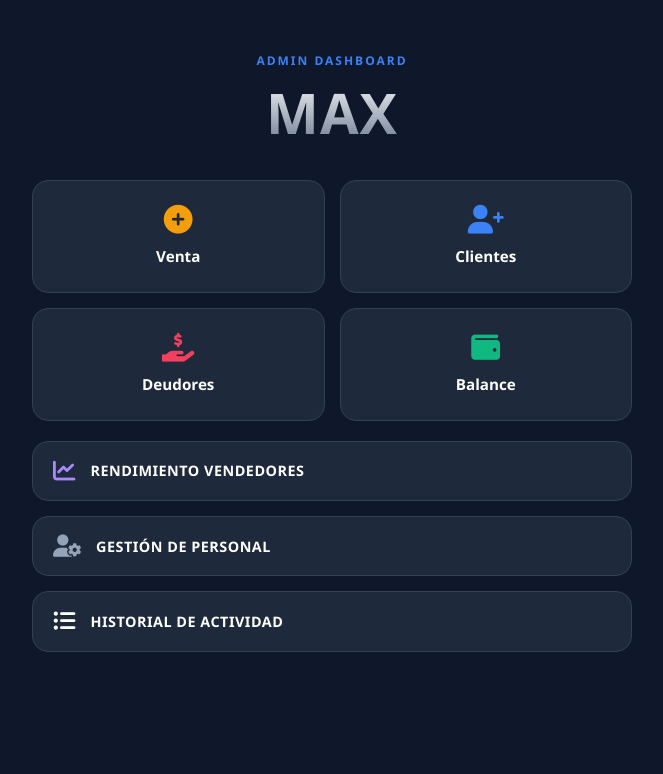
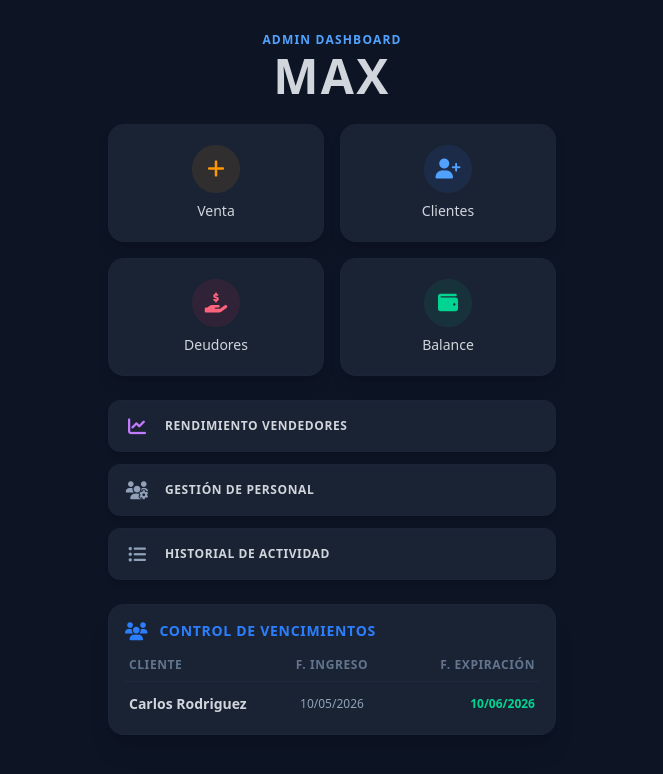
Before and after one commit to enzotoledo1425-lang/gestion-ventas-max, a plain HTML site: page index.html in a window 1280 px wide. Shown: the whole page, without its empty margins (308-971 px from the left). Drawn offline with nearby package versions, Linux system fonts and the light colour scheme.

Commit message:
Update index.html

```diff
--- a/index.html
+++ b/index.html
@@ -3,154 +3,96 @@
 <head>
     <meta charset="UTF-8">
     <meta name="viewport" content="width=device-width, initial-scale=1.0">
-    <title>ADMIN DASHBOARD MAX</title>
-    <link rel="stylesheet" href="https://cdnjs.cloudflare.com/ajax/libs/font-awesome/6.0.0/css/all.min.css">
+    <title>MAX Admin Dashboard</title>
+    <script src="https://cdn.jsdelivr.net/npm/@tailwindcss/browser@4"></script>
+    <link rel="stylesheet" href="https://cdnjs.cloudflare.com/ajax/libs/font-awesome/6.4.0/css/all.min.css">
     <style>
-        :root {
-            --bg-principal: #0f172a;
-            --bg-tarjeta: #1e293b;
-            --texto-titulos: #ffffff;
-            --texto-secundario: #94a3b8;
-            --verde-exito: #10b981;
-            --rojo: #f43f5e;
-            --azul: #3b82f6;
-            --borde: #334155;
+        body {
+            background-color: #0d1424; /* Azul oscuro de fondo */
+            font-family: system-ui, -apple-system, BlinkMacSystemFont, 'Segoe UI', Roboto, Oxygen, Ubuntu, Cantarell, sans-serif;
         }
-
-        body {
-            font-family: 'Segoe UI', Roboto, Helvetica, Arial, sans-serif;
-            background-color: var(--bg-principal);
-            color: var(--texto-titulos);
-            margin: 0;
-            padding: 20px;
-            display: flex;
-            justify-content: center;
-        }
-
-        .contenedor {
-            width: 100%;
-            max-width: 600px;
-        }
-
-        header {
-            text-align: center;
-            margin-bottom: 30px;
-            padding-top: 20px;
-        }
-
-        header p {
-            color: var(--azul);
-            font-weight: 700;
-            letter-spacing: 2px;
-            text-transform: uppercase;
-            font-size: 0.75rem;
-            margin-bottom: 5px;
-        }
-
-        h1 {
-            font-size: 3.5rem;
-            margin: 0;
-            font-weight: 900;
-            background: linear-gradient(to bottom, #fff, #64748b);
-            -webkit-background-clip: text;
-            -webkit-text-fill-color: transparent;
-            letter-spacing: 1px;
-        }
-
-        /* Cuadrícula de Botones Principales */
-        .grid-botones {
-            display: grid;
-            grid-template-columns: 1fr 1fr;
-            gap: 15px;
-            margin-bottom: 20px;
-        }
-
-        .btn-cuadrado {
-            background: var(--bg-tarjeta);
-            border: 1px solid var(--borde);
-            border-radius: 16px;
-            padding: 25px 15px;
-            text-align: center;
-            cursor: pointer;
-        }
-
-        .btn-cuadrado i {
-            font-size: 1.8rem;
-            margin-bottom: 10px;
-            display: block;
-        }
-
-        .btn-cuadrado span {
-            font-weight: 600;
-            font-size: 0.95rem;
-        }
-
-        /* Botones Anchos de Lista */
-        .btn-ancho {
-            background: var(--bg-tarjeta);
-            border: 1px solid var(--borde);
-            border-radius: 16px;
-            padding: 18px 20px;
-            margin-bottom: 15px;
-            display: flex;
-            align-items: center;
-            gap: 15px;
-            cursor: pointer;
-        }
-
-        .btn-ancho i {
-            font-size: 1.4rem;
-        }
-
-        .btn-ancho span {
-            font-weight: 600;
-            font-size: 0.9rem;
-            text-transform: uppercase;
-            letter-spacing: 0.5px;
+        .bg-card {
+            background-color: #1a2333; /* Fondo de las tarjetas y botones */
         }
     </style>
 </head>
-<body>
+<body class="text-gray-200 min-h-screen p-4 flex flex-col justify-between select-none">
 
-    <div class="contenedor">
-        <header>
-            <p>Admin Dashboard</p>
-            <h1>MAX</h1>
-        </header>
+    <div class="w-full max-w-md mx-auto space-y-6">
 
-        <div class="grid-botones">
-            <div class="btn-cuadrado">
-                <i class="fas fa-plus-circle" style="color: #f59e0b;"></i>
-                <span>Venta</span>
+        <div class="text-center mt-4">
+            <h2 class="text-xs font-semibold tracking-widest text-blue-400 uppercase">Admin Dashboard</h2>
+            <h1 class="text-5xl font-black tracking-wider text-gray-300 mt-1">MAX</h1>
+        </div>
+
+        <div class="grid grid-cols-2 gap-4">
+            <button class="bg-card active:scale-95 transition-transform p-5 rounded-2xl flex flex-col items-center justify-center gap-2 border border-slate-800/50 shadow-lg">
+                <div class="w-12 h-12 rounded-full bg-amber-500/10 flex items-center justify-center text-amber-500 text-xl">
+                    <i class="fa-solid fa-plus"></i>
+                </div>
+                <span class="font-medium text-sm text-gray-300">Venta</span>
+            </button>
+
+            <button class="bg-card active:scale-95 transition-transform p-5 rounded-2xl flex flex-col items-center justify-center gap-2 border border-slate-800/50 shadow-lg">
+                <div class="w-12 h-12 rounded-full bg-blue-500/10 flex items-center justify-center text-blue-400 text-xl">
+                    <i class="fa-solid fa-user-plus"></i>
+                </div>
+                <span class="font-medium text-sm text-gray-300">Clientes</span>
+            </button>
+
+            <button class="bg-card active:scale-95 transition-transform p-5 rounded-2xl flex flex-col items-center justify-center gap-2 border border-slate-800/50 shadow-lg">
+                <div class="w-12 h-12 rounded-full bg-rose-500/10 flex items-center justify-center text-rose-400 text-xl">
+                    <i class="fa-solid fa-hand-holding-dollar"></i>
+                </div>
+                <span class="font-medium text-sm text-gray-300">Deudores</span>
+            </button>
+
+            <button class="bg-card active:scale-95 transition-transform p-5 rounded-2xl flex flex-col items-center justify-center gap-2 border border-slate-800/50 shadow-lg">
+                <div class="w-12 h-12 rounded-full bg-emerald-500/10 flex items-center justify-center text-emerald-400 text-xl">
+                    <i class="fa-solid fa-wallet"></i>
+                </div>
+                <span class="font-medium text-sm text-gray-300">Balance</span>
+            </button>
+        </div>
+
+        <div class="space-y-3">
+            <button class="w-full bg-card active:scale-98 transition-transform px-4 py-4 rounded-xl flex items-center gap-4 border border-slate-800/40 shadow-md text-left">
+                <i class="fa-solid fa-chart-line text-purple-400 text-lg w-6 text-center"></i>
+                <span class="text-xs font-bold tracking-wider uppercase text-gray-300">Rendimiento Vendedores</span>
+            </button>
+
+            <button class="w-full bg-card active:scale-98 transition-transform px-4 py-4 rounded-xl flex items-center gap-4 border border-slate-800/40 shadow-md text-left">
+                <i class="fa-solid fa-users-gear text-slate-400 text-lg w-6 text-center"></i>
+                <span class="text-xs font-bold tracking-wider uppercase text-gray-300">Gestión de Personal</span>
+            </button>
+
+            <button class="w-full bg-card active:scale-98 transition-transform px-4 py-4 rounded-xl flex items-center gap-4 border border-slate-800/40 shadow-md text-left">
+                <i class="fa-solid fa-list-ul text-slate-400 text-lg w-6 text-center"></i>
+                <span class="text-xs font-bold tracking-wider uppercase text-gray-300">Historial de Actividad</span>
+            </button>
+        </div>
+
+        <div class="bg-card rounded-2xl p-4 border border-slate-800/60 shadow-xl space-y-4">
+            <div class="flex items-center gap-3 text-blue-500">
+                <i class="fa-solid fa-users text-lg"></i>
+                <h3 class="text-sm font-bold tracking-wider uppercase">Control de Vencimientos</h3>
             </div>
-            <div class="btn-cuadrado">
-                <i class="fas fa-user-plus" style="color: #3b82f6;"></i>
-                <span>Clientes</span>
-            </div>
-            <div class="btn-cuadrado">
-                <i class="fas fa-hand-holding-usd" style="color: #f43f5e;"></i>
-                <span>Deudores</span>
-            </div>
-            <div class="btn-cuadrado">
-                <i class="fas fa-wallet" style="color: #10b981;"></i>
-                <span>Balance</span>
+
+            <div class="w-full text-left text-xs">
+                <div class="grid grid-cols-3 text-slate-500 font-bold tracking-wider mb-2 px-1">
+                    <div>CLIENTE</div>
+                    <div class="text-center">F. INGRESO</div>
+                    <div class="text-right">F. EXPIRACIÓN</div>
+                </div>
+                <div class="h-px bg-slate-800 my-2"></div>
+                <div class="grid grid-cols-3 items-center font-medium px-1 py-1 text-gray-300">
+                    <div class="truncate font-semibold text-sm">Carlos Rodriguez</div>
+                    <div class="text-center text-slate-400">10/05/2026</div>
+                    <div class="text-right text-emerald-400 font-semibold">10/06/2026</div>
+                </div>
             </div>
         </div>
 
-        <div class="btn-ancho">
-            <i class="fas fa-chart-line" style="color: #a78bfa;"></i>
-            <span>Rendimiento Vendedores</span>
-        </div>
-
-        <div class="btn-ancho">
-            <i class="fas fa-user-cog" style="color: #94a3b8;"></i>
-            <span>Gestión de Personal</span>
-        </div>
-
-        <div class="btn-ancho">
-            <i class="fas fa-list-ul" style="color: #ffffff;"></i>
-            <span>Historial de Actividad</span>
-        </div>
     </div>
 
 </body>
```
